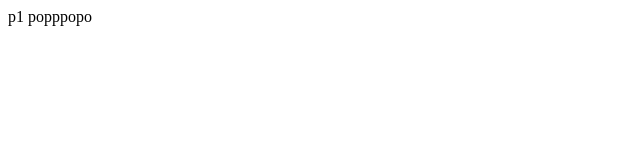
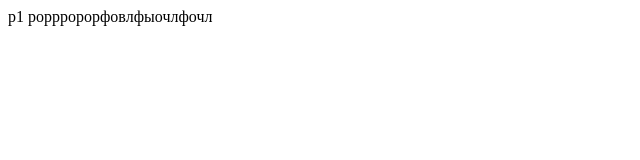
Before and after one commit to Konstantyn1405/asdfg, a plain HTML site: page index.html in a window 1280 px wide. Shown: the whole page, without its empty margins (0-640 px from the left). Drawn offline with Linux system fonts and the light colour scheme.

Commit message:
Update index.html

```diff
--- a/index.html
+++ b/index.html
@@ -9,6 +9,6 @@
 <body>
     р1
 
-    роррроро
+    роррророрфовлфыочлфочл
 </body>
 </html>
```
